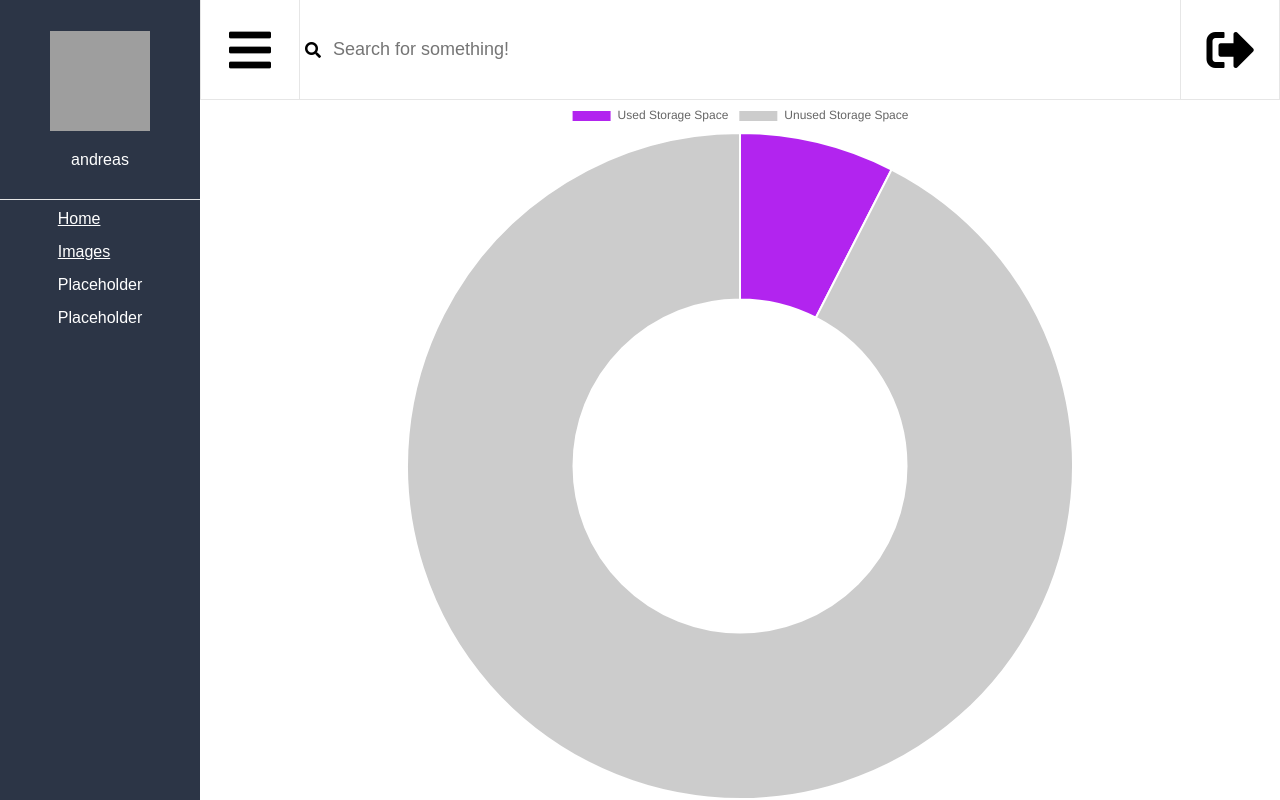
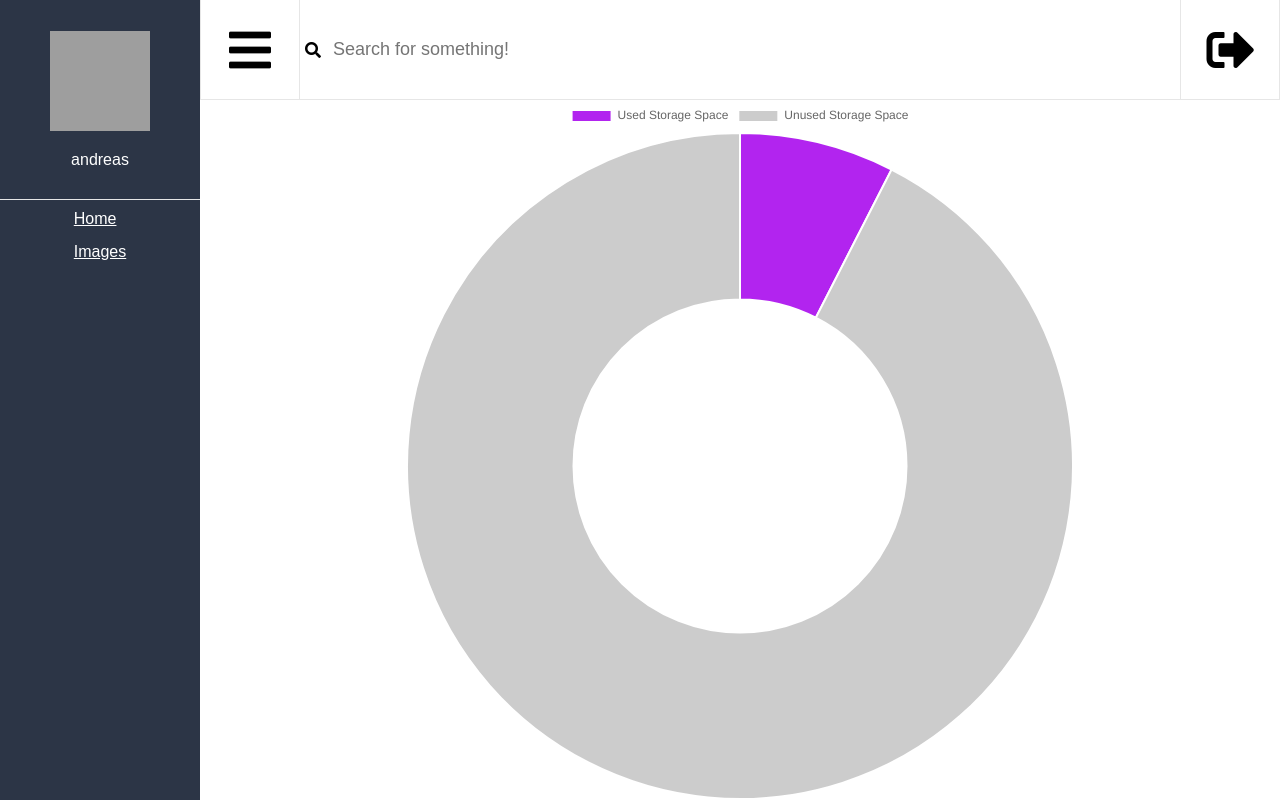
Before and after one commit to AndreasJJ/Image-upload-API, a Flask app: page /dashboard in a window 1280 px wide. Run offline with Flask 2, Linux system fonts and the light colour scheme; a user stored in the database is signed in; data comes from the database, SQL or seed files in the repository; some libraries are stand-ins or nearby versions; grey boxes are pictures that could not be loaded.

Commit message:
Changed Index to route to dashboard, removed placeholders
Removed placeholders in dashboard base

```diff
--- a/host/router.py
+++ b/host/router.py
@@ -19,7 +19,7 @@
 # Index routing. Returns 401 Access denied.
 @app.route('/')
 def index():
-    return render_template('errors/401.html'), 401
+    return redirect(url_for('dashboard'))
 
 # Dashboard routing
 @app.route('/dashboard')
--- a/host/templates/dashboard/dashboard-base.html
+++ b/host/templates/dashboard/dashboard-base.html
@@ -22,8 +22,6 @@
                   <ul>
                     <li><a href="{{ url_for('dashboard') }}">Home</a></li>
                     <li><a href="{{ url_for('dashboard_links') }}">Images</a></li>
-                    <li>Placeholder</li>
-                    <li>Placeholder</li>
                   </ul>
                 </div>
               </div>
```
